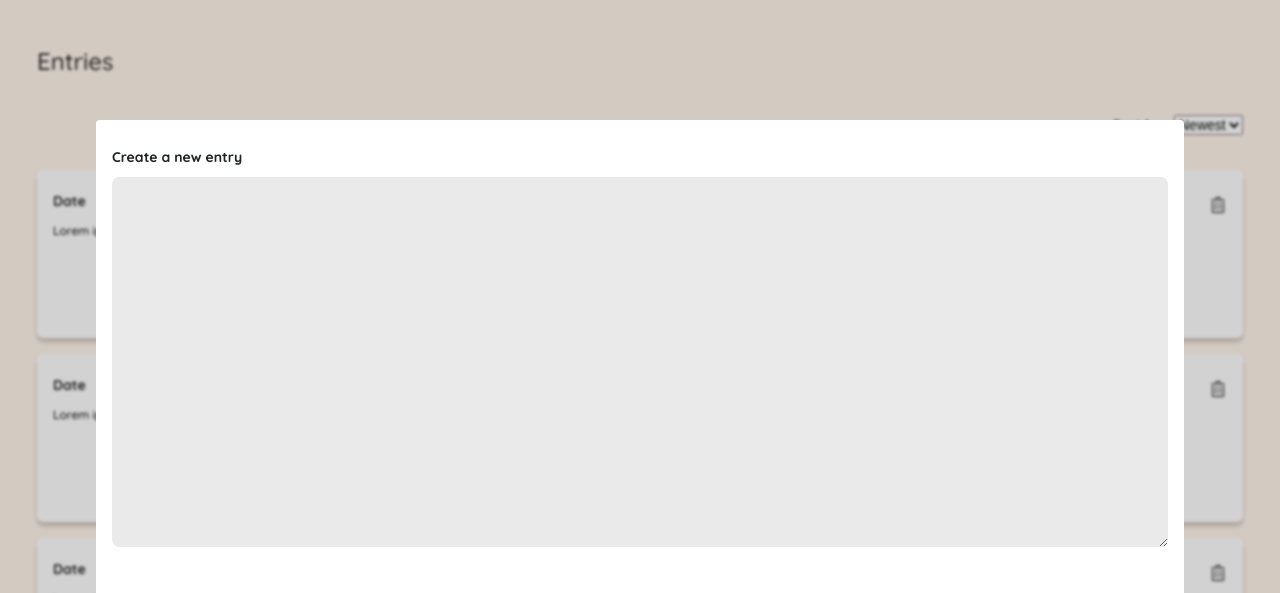
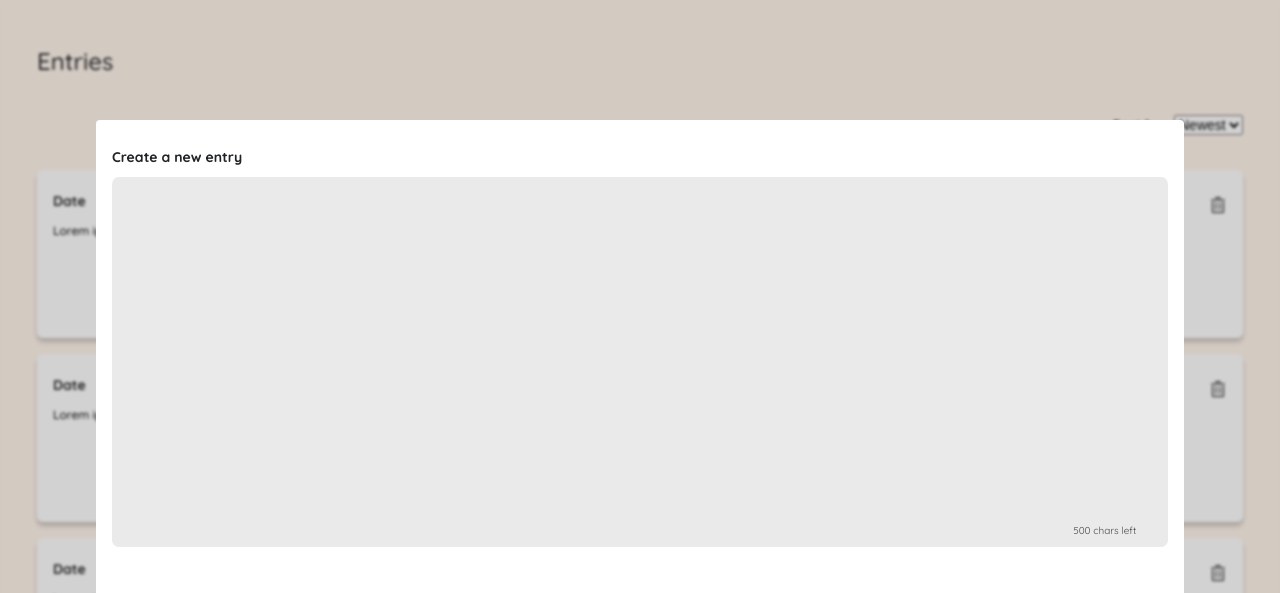
Before and after one commit to Celinaki/Diary, a Vue app: page / in a window 1280 px wide. Shown: the top 593 px of the page. Built offline with nearby package versions, Linux system fonts and the light colour scheme.

Commit message:
Logic and design for remaining characters for entry

```diff
--- a/src/components/CreateEntryModal.vue
+++ b/src/components/CreateEntryModal.vue
@@ -1,4 +1,14 @@
-<script>
+<script setup>
+import {ref} from 'vue'
+
+const remainingChars = ref(500);
+const entry = ref("");
+
+const countdown = () => {
+    remainingChars.value = 500 - entry.value.length;
+}
+
+
 </script>
 
 <template>
@@ -6,7 +16,16 @@
         <section>
             <h2>Create a new entry</h2>
             <form action="create">
-                <textarea name="" id=""  v-bind:maxlength="500"></textarea>
+                <textarea name=""
+                id=""
+                v-on:keyup="countdown"
+                v-model="entry"
+                v-bind:maxlength="500">
+
+
+
+            </textarea>
+            <p class="chars-left" >{{ remainingChars }} chars left</p>
                 <span>
                     <button class="not-filled-button">Cancel</button>
                     <button>Done</button>
@@ -21,7 +40,7 @@
 div{
     width: 100%;
     height: 100%;
-    position: absolute;
+    position: fixed;
     background: rgba(35, 34, 34, 0.20);
     backdrop-filter: blur(1.5px);
     top: 0;
@@ -40,6 +59,7 @@ section{
 }
 form{
     height: 70%;
+    position: relative;
 }
 form textarea{
     border: none;
@@ -50,6 +70,19 @@ form textarea{
     width: 100%;
     height: 100%;
     font-family: 'Quicksand';
+    resize:none;
+}
+form textarea:focus{
+    outline: none !important;
+    border:1px solid rgba(105, 105, 105, 0.541);
+}
+.chars-left{
+    position: absolute;
+    right: 3%;
+    bottom: 0%;
+    font-size: 10px;
+    color: #4A4A4A;
+
 }
 span{
     right: 0;
```
